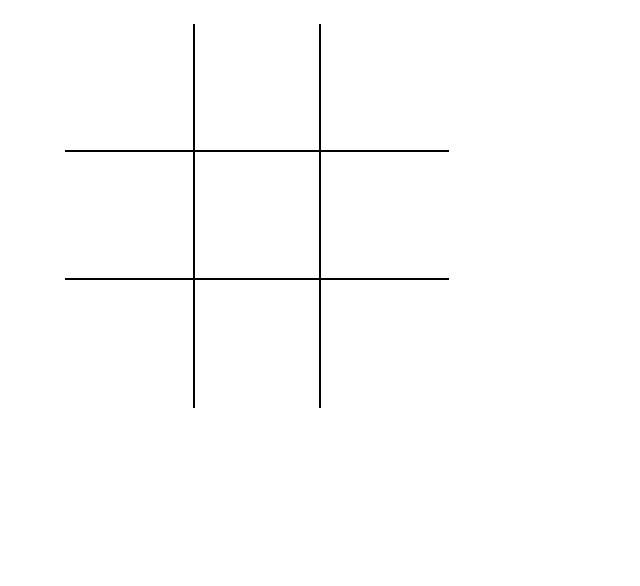
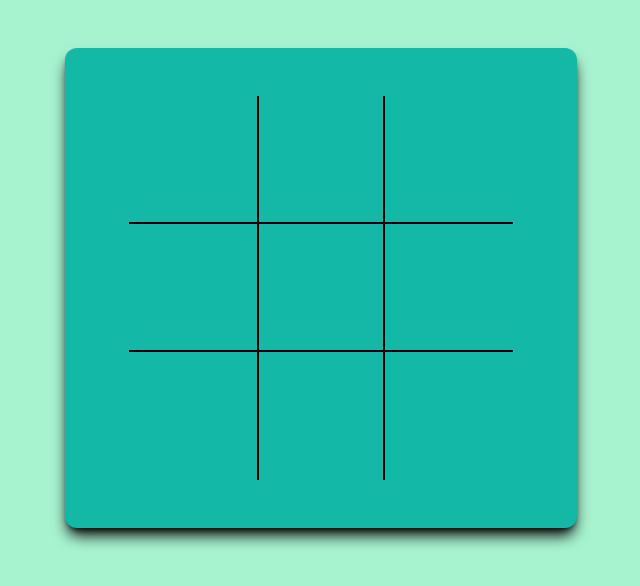
Before and after one commit to crono628/tictactoe-tailwind, a website built with Vite: page index.html in a window 1280 px wide. Shown: the whole page, without its empty margins (319-959 px from the left). Built offline with nearby package versions, Linux system fonts and the light colour scheme.

Commit message:
gameboard styled more. working on game logic

```diff
--- a/index.html
+++ b/index.html
@@ -5,25 +5,55 @@
     <meta http-equiv="X-UA-Compatible" content="IE=edge" />
     <meta name="viewport" content="width=device-width, initial-scale=1.0" />
     <link rel="stylesheet" href="style.css" />
+    <script src="script.js" defer></script>
     <title>Tic Tac Toe</title>
   </head>
-  <body>
+  <body class="bg-emerald-200">
     <h1 class="text-center mt-6 text-blue-600 text-5xl"></h1>
-    <div class="container mx-auto max-w-lg">
+    <div
+      class="container mt-12 shadow-lg shadow-black flex flex-col items-center mx-auto max-w-lg bg-teal-500 p-12 rounded-xl content-center"
+    >
       <div class="flex flex-row">
-        <div class="border-b-2 border-black h-32 w-32"></div>
-        <div class="border-b-2 border-x-2 border-black h-32 w-32"></div>
-        <div class="border-b-2 border-black h-32 w-32"></div>
+        <div
+          data-box="0"
+          class="cursor-pointer border-b-2 hover:bg-teal-600 transform transition border-black h-32 w-32"
+        ></div>
+        <div
+          data-box="1"
+          class="cursor-pointer border-b-2 border-x-2 hover:bg-teal-600 transform transition border-black h-32 w-32"
+        ></div>
+        <div
+          data-box="2"
+          class="cursor-pointer border-b-2 hover:bg-teal-600 transform transition border-black h-32 w-32"
+        ></div>
       </div>
       <div class="flex flex-row">
-        <div class="border-b-2 border-black h-32 w-32"></div>
-        <div class="border-b-2 border-x-2 border-black h-32 w-32"></div>
-        <div class="border-b-2 border-black h-32 w-32"></div>
+        <div
+          data-box="3"
+          class="cursor-pointer border-b-2 hover:bg-teal-600 transform transition border-black h-32 w-32"
+        ></div>
+        <div
+          data-box="4"
+          class="cursor-pointer border-b-2 border-x-2 hover:bg-teal-600 transform transition border-black h-32 w-32"
+        ></div>
+        <div
+          data-box="5"
+          class="cursor-pointer border-b-2 hover:bg-teal-600 transform transition border-black h-32 w-32"
+        ></div>
       </div>
       <div class="flex flex-row">
-        <div class="border-black h-32 w-32"></div>
-        <div class="border-x-2 border-black h-32 w-32"></div>
-        <div class="border-black h-32 w-32"></div>
+        <div
+          data-box="6"
+          class="cursor-pointer hover:bg-teal-600 transform transition border-black h-32 w-32"
+        ></div>
+        <div
+          data-box="7"
+          class="cursor-pointer border-x-2 hover:bg-teal-600 transform transition border-black h-32 w-32"
+        ></div>
+        <div
+          data-box="8"
+          class="cursor-pointer hover:bg-teal-600 transform transition border-black h-32 w-32"
+        ></div>
       </div>
     </div>
   </body>
--- a/script.js
+++ b/script.js
@@ -0,0 +1,25 @@
+let playerOneTurn = true;
+
+let playerOneScore = [];
+let playerTwoScore = [];
+let gameBoard = ['', '', '', '', '', '', '', '', ''];
+let gameOver = false;
+let gameTie = false;
+
+const WINNING_COMBOS = [
+  [0, 1, 2],
+  [3, 4, 5],
+  [6, 7, 8],
+  [0, 3, 6],
+  [1, 4, 7],
+  [2, 5, 8],
+  [0, 4, 8],
+  [2, 4, 6],
+];
+
+const box = document.querySelectorAll('[data-box]');
+box.forEach((item) => {
+  item.addEventListener('click', () => {
+    console.log(item.dataset.box);
+  });
+});
```
